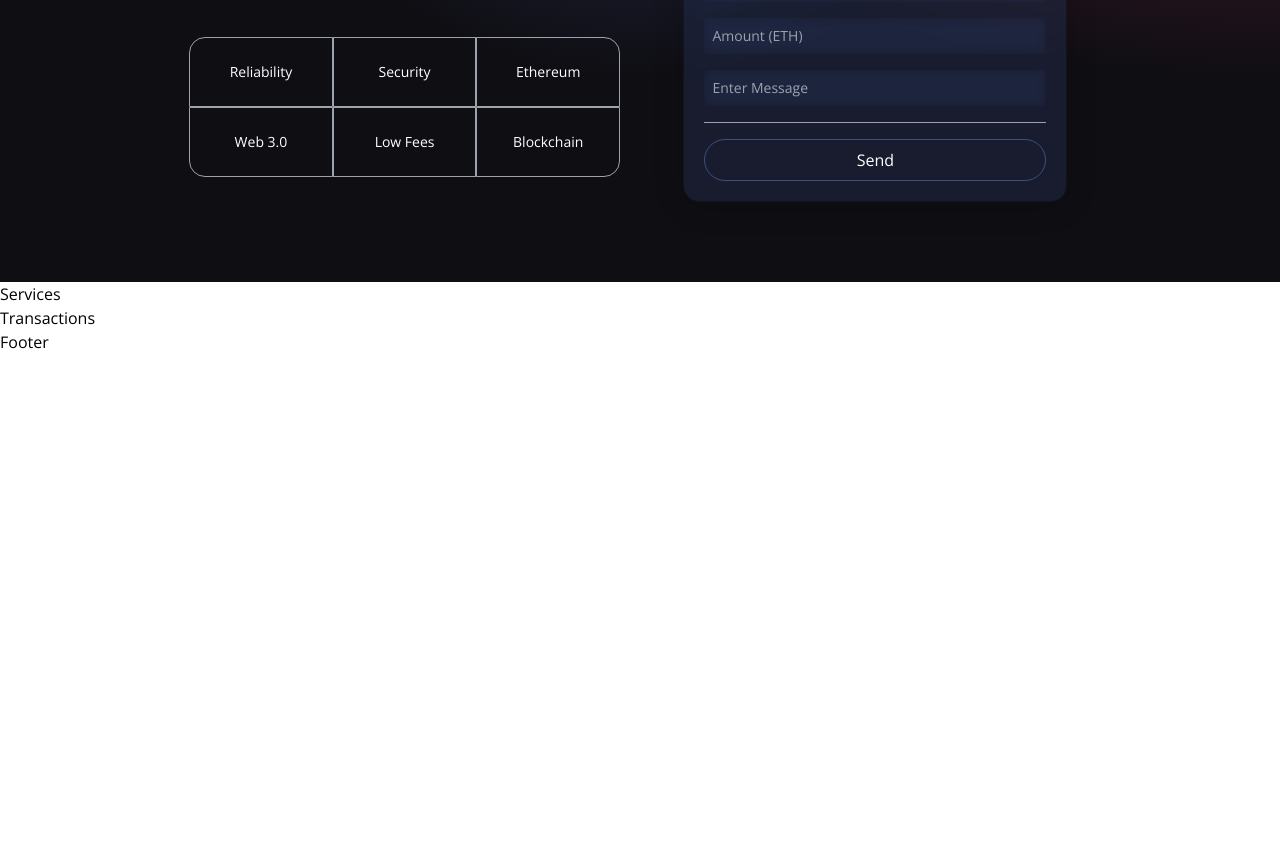
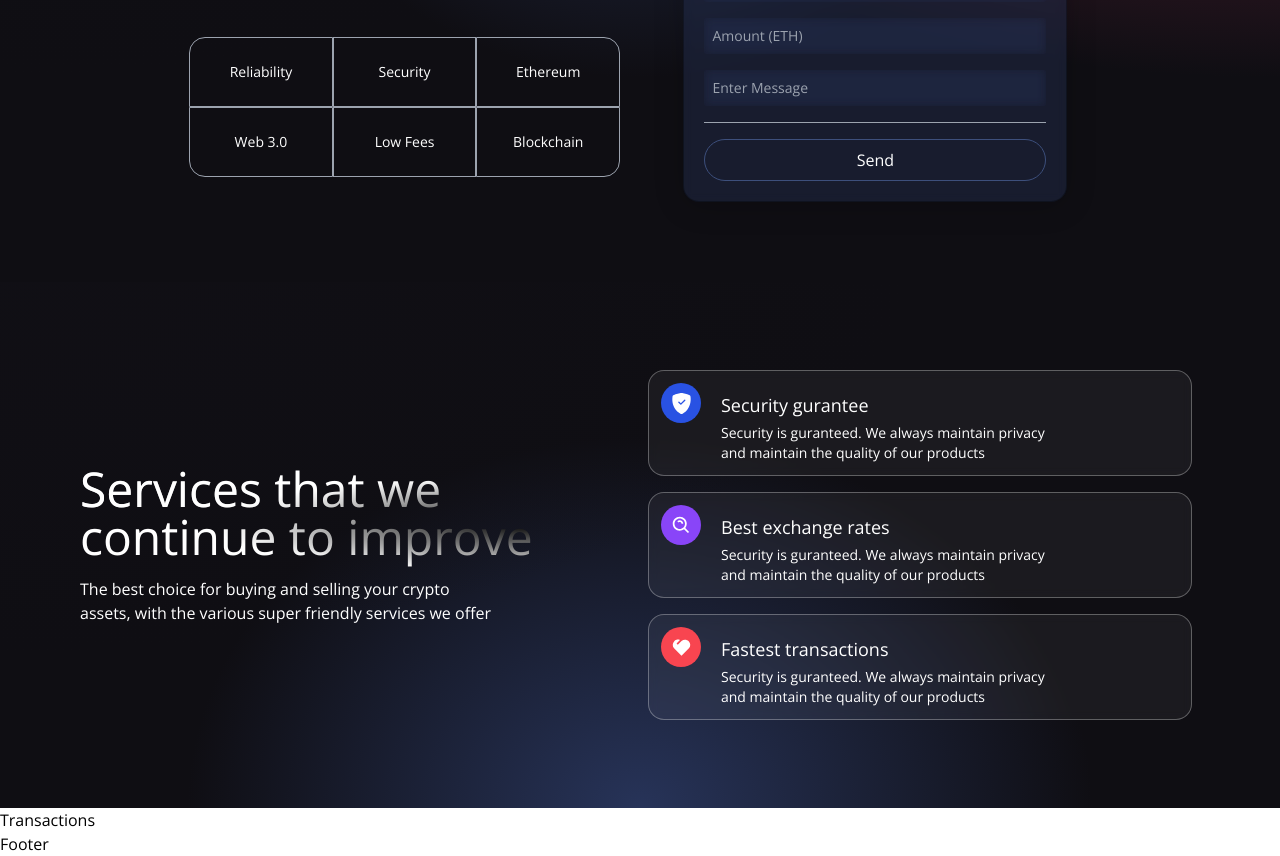
Before and after one commit to TheDrizzyWay/simple-blockchain-app, a React (Create React App) app in the folder client/: page / in a window 1280 px wide. Shown: the part 415-1271 px from the top of the page. Before the commit the page ends 800 px from the top, so only its background shows below. Built offline with nearby package versions, Linux system fonts and the light colour scheme.

Commit message:
add services section

```diff
--- a/client/src/components/Services.jsx
+++ b/client/src/components/Services.jsx
@@ -1,7 +1,58 @@
-const Services = () => {
-  return (
-    <div>Services</div>
-  )
-}
+import { BsShieldFillCheck } from "react-icons/bs";
+import { BiSearchAlt } from "react-icons/bi";
+import { RiHeart2Fill } from "react-icons/ri";
+
+const ServiceCard = ({ color, title, icon, subtitle }) => (
+  <div className="flex flex-row justify-start items-start white-glassmorphism p-3 m-2 cursor-pointer hover:shadow-xl">
+    <div className={`w-10 h-10 rounded-full flex justify-center items-center ${color}`}>
+      {icon}
+    </div>
+    <div className="ml-5 flex flex-col flex-1">
+      <h3 className="mt-2 text-white text-lg">{title}</h3>
+      <p className="mt-1 text-white text-sm md:w-9/12">
+        {subtitle}
+      </p>
+    </div>
+  </div>
+);
+
+const Services = () => (
+  <div className="flex w-full justify-center items-center gradient-bg-services">
+    <div className="flex mf:flex-row flex-col items-center justify-between md:p-20 py-12 px-4">
+      <div className="flex-1 flex flex-col justify-start items-start">
+        <h1 className="text-white text-3xl sm:text-5xl py-2 text-gradient ">
+          Services that we
+          <br />
+          continue to improve
+        </h1>
+        <p className="text-left my-2 text-white font-light md:w-9/12 w-11/12 text-base">
+          The best choice for buying and selling your crypto assets, with the
+          various super friendly services we offer
+        </p>
+      </div>
+
+      <div className="flex-1 flex flex-col justify-start items-center">
+        <ServiceCard
+          color="bg-[#2952E3]"
+          title="Security gurantee"
+          icon={<BsShieldFillCheck fontSize={21} className="text-white" />}
+          subtitle="Security is guranteed. We always maintain privacy and maintain the quality of our products"
+        />
+        <ServiceCard
+          color="bg-[#8945F8]"
+          title="Best exchange rates"
+          icon={<BiSearchAlt fontSize={21} className="text-white" />}
+          subtitle="Security is guranteed. We always maintain privacy and maintain the quality of our products"
+        />
+        <ServiceCard
+          color="bg-[#F84550]"
+          title="Fastest transactions"
+          icon={<RiHeart2Fill fontSize={21} className="text-white" />}
+          subtitle="Security is guranteed. We always maintain privacy and maintain the quality of our products"
+        />
+      </div>
+    </div>
+  </div>
+);
 
 export default Services;
```
